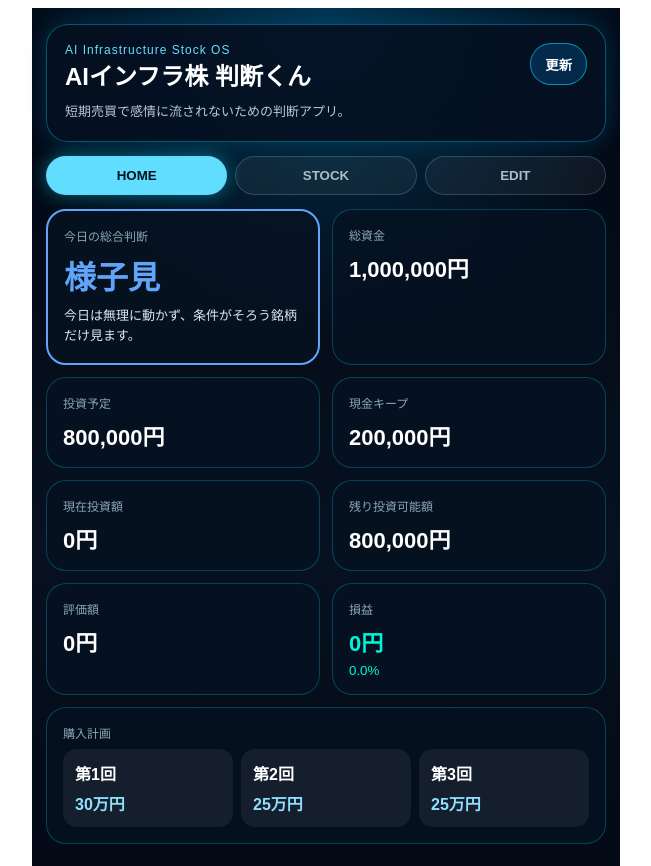
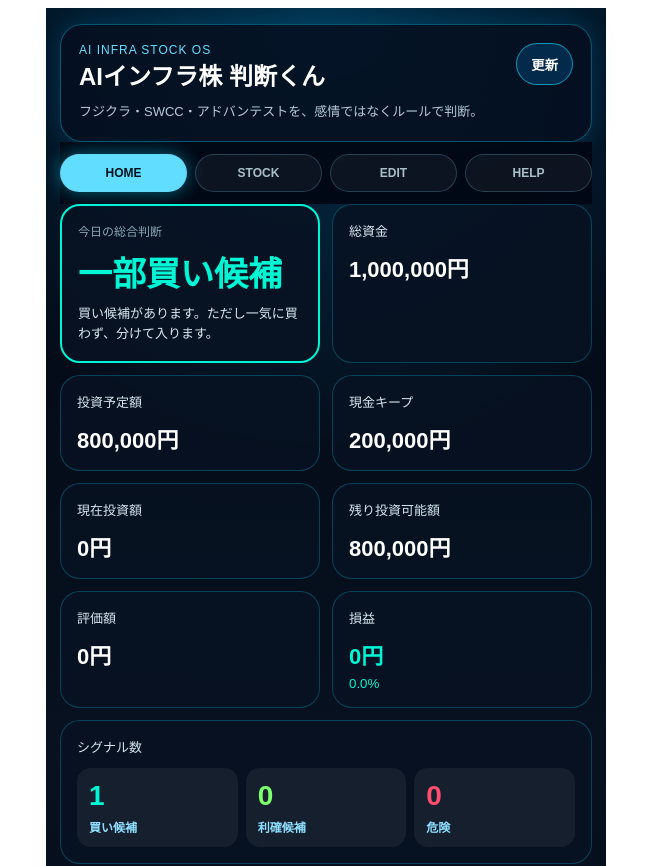
Before and after one commit to Yutarotaniuchi/ai-infra-stock-kun-2, a Next.js app: page / in a window 1280 px wide. Shown: the top 866 px of the page, without its empty margins (314-965 px from the left). Built offline with nearby package versions, Linux system fonts and the light colour scheme.

Commit message:
upgrade full stock judgment app

```diff
--- a/app/page.js
+++ b/app/page.js
@@ -2,51 +2,57 @@
 
 import React, { useEffect, useMemo, useState } from "react"
 
-const STORAGE_KEY = "ai-infra-stock-kun-v1"
+const STORAGE_KEY = "ai_infra_stock_judgment_app_v2"
 
-const STOCKS = [
+const DEFAULT_STOCKS = [
   {
     code: "5803",
     name: "フジクラ",
     theme: "AI通信インフラ・光ファイバー",
-    target: 400000,
-    buyPlan: [150000, 130000, 120000],
+    weight: 50,
+    finalAmount: 400000,
+    plan: [150000, 130000, 120000],
     price: 6500,
     change: -2.4,
     volume: 4300000,
     volumeRate: 1.6,
     per: 22.5,
     ma25: 6200,
+    strength: 92,
   },
   {
     code: "5805",
     name: "SWCC",
     theme: "電線・電力インフラ",
-    target: 240000,
-    buyPlan: [90000, 70000, 80000],
+    weight: 30,
+    finalAmount: 240000,
+    plan: [90000, 70000, 80000],
     price: 8200,
     change: -1.2,
     volume: 680000,
     volumeRate: 1.3,
     per: 18.2,
     ma25: 7900,
+    strength: 82,
   },
   {
     code: "6857",
     name: "アドバンテスト",
     theme: "AI半導体・検査装置",
-    target: 160000,
-    buyPlan: [60000, 50000, 50000],
+    weight: 20,
+    finalAmount: 160000,
+    plan: [60000, 50000, 50000],
     price: 9800,
     change: 3.8,
     volume: 9200000,
     volumeRate: 1.8,
     per: 35.6,
     ma25: 9300,
+    strength: 78,
   },
 ]
 
-const EMPTY_HOLDINGS = {
+const DEFAULT_HOLDINGS = {
   "5803": { amount: "", shares: "", price: "", date: "", memo: "" },
   "5805": { amount: "", shares: "", price: "", date: "", memo: "" },
   "6857": { amount: "", shares: "", price: "", date: "", memo: "" },
@@ -60,80 +66,84 @@ function pct(v) {
   return Number(v || 0).toFixed(1) + "%"
 }
 
-function deviation(price, ma25) {
+function num(v) {
+  return Number(v || 0)
+}
+
+function maDeviation(price, ma25) {
   if (!price || !ma25) return 0
   return ((price - ma25) / ma25) * 100
 }
 
-function profitNow(stock, holding) {
-  const shares = Number(holding.shares || 0)
-  const buyPrice = Number(holding.price || 0)
-  const now = Number(stock.price || 0)
+function getProfit(stock, holding) {
+  const shares = num(holding.shares)
+  const buy = num(holding.price)
+  const now = num(stock.price)
 
-  if (!shares || !buyPrice) {
-    return { value: 0, profit: 0, rate: 0, has: false }
+  if (!shares || !buy) {
+    return { cost: 0, value: 0, profit: 0, rate: 0, has: false }
   }
 
-  const cost = shares * buyPrice
+  const cost = shares * buy
   const value = shares * now
   const profit = value - cost
   const rate = cost ? (profit / cost) * 100 : 0
 
-  return { value, profit, rate, has: true }
+  return { cost, value, profit, rate, has: true }
 }
 
-function judge(stock, holding) {
-  const dev = deviation(stock.price, stock.ma25)
-  const p = profitNow(stock, holding)
+function getStockJudge(stock, holding) {
+  const dev = maDeviation(stock.price, stock.ma25)
+  const p = getProfit(stock, holding)
 
   if (p.has) {
     if (p.rate >= 35) {
       return {
         label: "大きく利確",
-        color: "#ff4d6d",
-        bg: "rgba(255,77,109,.18)",
-        text: "利益がかなり大きいです。欲張らず、守る判断が大切です。",
-        action: "多めに売って利益を確保する候補。",
+        level: "danger",
+        score: 92,
+        reason: "利益がかなり大きいです。ここから欲張りすぎると利益を減らす可能性があります。",
+        action: "多めに売って利益を守る。残す分だけ上昇を狙う。",
       }
     }
 
     if (p.rate >= 25) {
       return {
         label: "半分利確",
-        color: "#ffb703",
-        bg: "rgba(255,183,3,.18)",
-        text: "十分な利益です。半分売ると心が安定します。",
-        action: "半分売って、残りで上昇を狙う。",
+        level: "profit",
+        score: 82,
+        reason: "十分な利益が出ています。半分売ると、勝ちを残しながら次も狙えます。",
+        action: "半分利確。残りはトレンド継続なら保有。",
       }
     }
 
     if (p.rate >= 15) {
       return {
         label: "一部利確",
-        color: "#00f5d4",
-        bg: "rgba(0,245,212,.16)",
-        text: "利益が出ています。少し売って利益を残す場面です。",
-        action: "一部だけ利確する候補。",
+        level: "profit",
+        score: 72,
+        reason: "利益が見えてきました。短期売買では利益を確定することも大切です。",
+        action: "一部だけ売って、利益を現金化する。",
       }
     }
 
     if (p.rate <= -10) {
       return {
         label: "損切り検討",
-        color: "#ff4d6d",
-        bg: "rgba(255,77,109,.18)",
-        text: "損が大きくなっています。放置せず理由を確認します。",
-        action: "買い増しより、まず損切りを考える。",
+        level: "danger",
+        score: 18,
+        reason: "損が大きくなっています。感情で持ち続けると傷が広がる可能性があります。",
+        action: "買った理由が崩れているなら損切り。買い増しはしない。",
       }
     }
 
     if (p.rate <= -8) {
       return {
         label: "警戒",
-        color: "#ffb703",
-        bg: "rgba(255,183,3,.18)",
-        text: "損が広がっています。焦って買い増ししない場面です。",
-        action: "様子見。理由のないナンピンは禁止。",
+        level: "warning",
+        score: 35,
+        reason: "損が広がっています。ここで焦って買い増すのは危険です。",
+        action: "いったん様子見。下げ止まりを確認する。",
       }
     }
   }
@@ -141,9 +151,9 @@ function judge(stock, holding) {
   if (stock.change >= 10 || dev >= 20) {
     return {
       label: "危険",
-      color: "#ff4d6d",
-      bg: "rgba(255,77,109,.18)",
-      text: "上がりすぎの可能性があります。高値づかみに注意です。",
+      level: "danger",
+      score: 20,
+      reason: "短期で上がりすぎています。高値づかみになりやすい場面です。",
       action: "今日は買わない。落ち着くまで待つ。",
     }
   }
@@ -151,20 +161,20 @@ function judge(stock, holding) {
   if (stock.change >= 5 || dev >= 15) {
     return {
       label: "待ち",
-      color: "#60a5fa",
-      bg: "rgba(96,165,250,.15)",
-      text: "短期で上がりすぎています。今買うと高値になりやすいです。",
-      action: "押し目を待つ。",
+      level: "wait",
+      score: 45,
+      reason: "上昇していますが、今から入ると高値になる可能性があります。",
+      action: "押し目を待つ。無理に追いかけない。",
     }
   }
 
   if (stock.change <= -3 && stock.change >= -7 && stock.volumeRate >= 1) {
     return {
       label: "押し目候補",
-      color: "#00f5d4",
-      bg: "rgba(0,245,212,.16)",
-      text: "下げていますが、出来高があります。テーマが残るなら候補です。",
-      action: "買うなら予定金額の一部だけ。",
+      level: "buy",
+      score: 75,
+      reason: "下げていますが、出来高がありテーマも残っています。",
+      action: "買うなら予定額の一部だけ。全力買いは禁止。",
     }
   }
 
@@ -176,47 +186,65 @@ function judge(stock, holding) {
   ) {
     return {
       label: "買い候補",
-      color: "#00f5d4",
-      bg: "rgba(0,245,212,.16)",
-      text: "上がりすぎではなく、出来高もあります。条件は悪くありません。",
-      action: "第1回から少額で入る候補。",
+      level: "buy",
+      score: 80,
+      reason: "上がりすぎではなく、出来高もあります。条件は悪くありません。",
+      action: "第1回分の一部から入る候補。",
     }
   }
 
   return {
     label: "様子見",
-    color: "#94a3b8",
-    bg: "rgba(148,163,184,.14)",
-    text: "強い買い理由も、強い危険サインもまだ弱いです。",
-    action: "無理に動かない。",
+    level: "neutral",
+    score: 55,
+    reason: "強い買い理由も、強い危険サインもまだ弱いです。",
+    action: "無理に動かず、次の更新を待つ。",
   }
 }
 
+function color(level) {
+  if (level === "buy") return "#00f5d4"
+  if (level === "profit") return "#7CFF6B"
+  if (level === "warning") return "#ffb703"
+  if (level === "danger") return "#ff4d6d"
+  if (level === "wait") return "#60a5fa"
+  return "#94a3b8"
+}
+
+function bg(level) {
+  if (level === "buy") return "rgba(0,245,212,.16)"
+  if (level === "profit") return "rgba(124,255,107,.15)"
+  if (level === "warning") return "rgba(255,183,3,.16)"
+  if (level === "danger") return "rgba(255,77,109,.18)"
+  if (level === "wait") return "rgba(96,165,250,.15)"
+  return "rgba(148,163,184,.14)"
+}
+
 export default function Page() {
-  const [holdings, setHoldings] = useState(EMPTY_HOLDINGS)
-  const [stocks, setStocks] = useState(STOCKS)
+  const [stocks, setStocks] = useState(DEFAULT_STOCKS)
+  const [holdings, setHoldings] = useState(DEFAULT_HOLDINGS)
   const [tab, setTab] = useState("home")
+  const [lastUpdate, setLastUpdate] = useState("")
   const [loading, setLoading] = useState(false)
-  const [lastUpdate, setLastUpdate] = useState("")
 
   useEffect(() => {
     const saved = localStorage.getItem(STORAGE_KEY)
-    if (saved) {
-      try {
-        const parsed = JSON.parse(saved)
-        if (parsed.holdings) setHoldings(parsed.holdings)
-        if (parsed.stocks) setStocks(parsed.stocks)
-        if (parsed.lastUpdate) setLastUpdate(parsed.lastUpdate)
-      } catch {}
-    }
+    if (!saved) return
+
+    try {
+      const parsed = JSON.parse(saved)
+      if (parsed.stocks) setStocks(parsed.stocks)
+      if (parsed.holdings) setHoldings(parsed.holdings)
+      if (parsed.lastUpdate) setLastUpdate(parsed.lastUpdate)
+    } catch {}
   }, [])
 
   useEffect(() => {
     localStorage.setItem(
       STORAGE_KEY,
-      JSON.stringify({ holdings, stocks, lastUpdate })
+      JSON.stringify({ stocks, holdings, lastUpdate })
     )
-  }, [holdings, stocks, lastUpdate])
+  }, [stocks, holdings, lastUpdate])
 
   function refresh() {
     setLoading(true)
@@ -225,10 +253,11 @@ export default function Page() {
       setStocks((prev) =>
         prev.map((s) => {
           const move = (Math.random() - 0.5) * 2
-          const price = Math.max(1, Math.round(s.price * (1 + move / 100)))
+          const nextPrice = Math.max(1, Math.round(s.price * (1 + move / 100)))
+
           return {
             ...s,
-            price,
+            price: nextPrice,
             change: Number((s.change + move).toFixed(1)),
             volumeRate: Number(
               Math.max(0.5, s.volumeRate + (Math.random() - 0.5) * 0.3).toFixed(
@@ -238,6 +267,7 @@ export default function Page() {
           }
         })
       )
+
       setLastUpdate(new Date().toLocaleString("ja-JP"))
       setLoading(false)
     }, 500)
@@ -253,36 +283,58 @@ export default function Page() {
     let invested = 0
     let value = 0
     let profit = 0
+    let buyCount = 0
+    let dangerCount = 0
+    let profitSignalCount = 0
 
     stocks.forEach((stock) => {
       const h = holdings[stock.code]
-      const p = profitNow(stock, h)
-      invested += Number(h.price || 0) * Number(h.shares || 0)
+      const p = getProfit(stock, h)
+      const j = getStockJudge(stock, h)
+
+      invested += p.cost
       value += p.value
       profit += p.profit
+
+      if (j.level === "buy") buyCount += 1
+      if (j.level === "danger") dangerCount += 1
+      if (j.level === "profit") profitSignalCount += 1
     })
 
     const remain = Math.max(0, 800000 - invested)
     const rate = invested ? (profit / invested) * 100 : 0
 
-    const danger = stocks.some((s) => judge(s, holdings[s.code]).label === "危険")
-    const buy = stocks.some((s) => judge(s, holdings[s.code]).label.includes("買"))
+    let label = "様子見"
+    let level = "neutral"
+    let text = "今日は無理に動かず、条件がそろう銘柄だけ確認します。"
 
-    let label = "様子見"
-    let color = "#60a5fa"
-    let text = "今日は無理に動かず、条件がそろう銘柄だけ見ます。"
-
-    if (danger) {
+    if (dangerCount > 0) {
       label = "防御優先"
-      color = "#ff4d6d"
-      text = "危険サインがあります。買いより守りです。"
-    } else if (buy) {
+      level = "danger"
+      text = "危険サインがあります。買いより守りを優先します。"
+    } else if (profitSignalCount > 0) {
+      label = "利確確認"
+      level = "profit"
+      text = "利益が出ています。売って利益を残す判断も大切です。"
+    } else if (buyCount > 0) {
       label = "一部買い候補"
-      color = "#00f5d4"
-      text = "買い候補があります。ただし一気に買わない。"
+      level = "buy"
+      text = "買い候補があります。ただし一気に買わず、分けて入ります。"
     }
 
-    return { invested, value, profit, rate, remain, label, color, text }
+    return {
+      invested,
+      value,
+      profit,
+      rate,
+      remain,
+      label,
+      level,
+      text,
+      buyCount,
+      dangerCount,
+      profitSignalCount,
+    }
   }, [stocks, holdings])
 
   function updateHolding(code, key, value) {
@@ -295,16 +347,31 @@ export default function Page() {
     }))
   }
 
+  function updateStock(code, key, value) {
+    setStocks((prev) =>
+      prev.map((s) => (s.code === code ? { ...s, [key]: value } : s))
+    )
+  }
+
+  function resetData() {
+    const ok = window.confirm("保存データを初期化しますか？")
+    if (!ok) return
+    setStocks(DEFAULT_STOCKS)
+    setHoldings(DEFAULT_HOLDINGS)
+    setLastUpdate("")
+  }
+
   return (
     <main className="app">
       <section className="hero">
         <div>
-          <p className="sub">AI Infrastructure Stock OS</p>
+          <p className="sub">AI INFRA STOCK OS</p>
           <h1>AIインフラ株 判断くん</h1>
           <p className="lead">
-            短期売買で感情に流されないための判断アプリ。
+            フジクラ・SWCC・アドバンテストを、感情ではなくルールで判断。
           </p>
         </div>
+
         <button onClick={refresh}>{loading ? "更新中" : "更新"}</button>
       </section>
 
@@ -318,18 +385,21 @@ export default function Page() {
         <button className={tab === "edit" ? "on" : ""} onClick={() => setTab("edit")}>
           EDIT
         </button>
+        <button className={tab === "help" ? "on" : ""} onClick={() => setTab("help")}>
+          HELP
+        </button>
       </nav>
 
       {tab === "home" && (
         <section className="grid">
-          <div className="judgeBox" style={{ borderColor: summary.color }}>
+          <div className="mainJudge" style={{ borderColor: color(summary.level) }}>
             <p>今日の総合判断</p>
-            <h2 style={{ color: summary.color }}>{summary.label}</h2>
+            <h2 style={{ color: color(summary.level) }}>{summary.label}</h2>
             <span>{summary.text}</span>
           </div>
 
           <Card title="総資金" value={yen(1000000)} />
-          <Card title="投資予定" value={yen(800000)} />
+          <Card title="投資予定額" value={yen(800000)} />
           <Card title="現金キープ" value={yen(200000)} />
           <Card title="現在投資額" value={yen(summary.invested)} />
           <Card title="残り投資可能額" value={yen(summary.remain)} />
@@ -337,9 +407,27 @@ export default function Page() {
           <Card
             title="損益"
             value={yen(summary.profit)}
+            sub={pct(summary.rate)}
             color={summary.profit >= 0 ? "#00f5d4" : "#ff4d6d"}
-            sub={pct(summary.rate)}
           />
+
+          <div className="card full">
+            <p className="label">シグナル数</p>
+            <div className="signalGrid">
+              <div>
+                <b style={{ color: "#00f5d4" }}>{summary.buyCount}</b>
+                <span>買い候補</span>
+              </div>
+              <div>
+                <b style={{ color: "#7CFF6B" }}>{summary.profitSignalCount}</b>
+                <span>利確候補</span>
+              </div>
+              <div>
+                <b style={{ color: "#ff4d6d" }}>{summary.dangerCount}</b>
+                <span>危険</span>
+              </div>
+            </div>
+          </div>
 
           <div className="card full">
             <p className="label">購入計画</p>
@@ -359,6 +447,16 @@ export default function Page() {
             </div>
           </div>
 
+          <div className="card full">
+            <p className="label">最終配分</p>
+            {stocks.map((s) => (
+              <div className="row" key={s.code}>
+                <span>{s.name}</span>
+                <b>{yen(s.finalAmount)}</b>
+              </div>
+            ))}
+          </div>
+
           <p className="update">最終更新: {lastUpdate || "未更新"}</p>
         </section>
       )}
@@ -367,20 +465,30 @@ export default function Page() {
         <section className="list">
           {stocks.map((stock) => {
             const h = holdings[stock.code]
-            const j = judge(stock, h)
-            const p = profitNow(stock, h)
-            const dev = deviation(stock.price, stock.ma25)
+            const j = getStockJudge(stock, h)
+            const p = getProfit(stock, h)
+            const dev = maDeviation(stock.price, stock.ma25)
 
             return (
               <article className="stock" key={stock.code}>
-                <div className="top">
+                <div className="stockTop">
                   <div>
                     <p className="code">{stock.code}</p>
                     <h2>{stock.name}</h2>
                     <p className="theme">{stock.theme}</p>
                   </div>
-                  <div className="badge" style={{ color: j.color, background: j.bg }}>
+                  <div className="badge" style={{ color: color(j.level), background: bg(j.level) }}>
                     {j.label}
+                  </div>
+                </div>
+
+                <div className="scoreBox">
+                  <div>
+                    <span>AI SCORE</span>
+                    <b style={{ color: color(j.level) }}>{j.score}</b>
+                  </div>
+                  <div className="bar">
+                    <i style={{ width: j.score + "%", background: color(j.level) }} />
                   </div>
                 </div>
 
@@ -391,7 +499,7 @@ export default function Page() {
                     value={pct(stock.change)}
                     color={stock.change >= 0 ? "#00f5d4" : "#ff4d6d"}
                   />
-                  <Mini title="出来高" value={stock.volume.toLocaleString("ja-JP")} />
+                  <Mini title="出来高" value={num(stock.volume).toLocaleString("ja-JP")} />
                   <Mini title="出来高倍率" value={stock.volumeRate + "倍"} />
                   <Mini title="PER" value={stock.per + "倍"} />
                   <Mini
@@ -403,12 +511,15 @@ export default function Page() {
 
                 <div className="message">
                   <b>理由</b>
-                  <p>{j.text}</p>
+                  <p>{j.reason}</p>
                   <b>次の行動</b>
                   <p>{j.action}</p>
                 </div>
 
                 <div className="metrics">
+                  <Mini title="購入額" value={h.amount ? yen(h.amount) : "-"} />
+                  <Mini title="株数" value={h.shares || "-"} />
+                  <Mini title="取得単価" value={h.price ? yen(h.price) : "-"} />
                   <Mini title="評価額" value={yen(p.value)} />
                   <Mini
                     title="損益額"
@@ -435,6 +546,53 @@ export default function Page() {
             return (
               <div className="card full" key={stock.code}>
                 <h2>{stock.name}</h2>
+
+                <label>
+                  現在値
+                  <input
+                    inputMode="numeric"
+                    value={stock.price}
+                    onChange={(e) => updateStock(stock.code, "price", e.target.value)}
+                  />
+                </label>
+
+                <label>
+                  前日比%
+                  <input
+                    inputMode="decimal"
+                    value={stock.change}
+                    onChange={(e) => updateStock(stock.code, "change", e.target.value)}
+                  />
+                </label>
+
+                <label>
+                  出来高倍率
+                  <input
+                    inputMode="decimal"
+                    value={stock.volumeRate}
+                    onChange={(e) => updateStock(stock.code, "volumeRate", e.target.value)}
+                  />
+                </label>
+
+                <label>
+                  PER
+                  <input
+                    inputMode="decimal"
+                    value={stock.per}
+                    onChange={(e) => updateStock(stock.code, "per", e.target.value)}
+                  />
+                </label>
+
+                <label>
+                  25日線
+                  <input
+                    inputMode="numeric"
+                    value={stock.ma25}
+                    onChange={(e) => updateStock(stock.code, "ma25", e.target.value)}
+                  />
+                </label>
+
+                <hr />
 
                 <label>
                   購入金額
@@ -483,10 +641,47 @@ export default function Page() {
               </div>
             )
           })}
+
+          <button className="reset" onClick={resetData}>
+            保存データを初期化
+          </button>
+        </section>
+      )}
+
+      {tab === "help" && (
+        <section className="list">
+          <div className="card full">
+            <h2>このアプリの考え方</h2>
+            <p>
+              このアプリは、短期売買で感情的にならないための判断表です。
+              上がっているから買う、下がって怖いから売る、を防ぎます。
+            </p>
+          </div>
+
+          <div className="card full">
+            <h2>色の意味</h2>
+            <p style={{ color: "#00f5d4" }}>青緑: 買い候補。ただし少額だけ。</p>
+            <p style={{ color: "#7CFF6B" }}>緑: 利確候補。利益を守る。</p>
+            <p style={{ color: "#60a5fa" }}>青: 待ち。焦らない。</p>
+            <p style={{ color: "#ffb703" }}>黄色: 注意。慎重に見る。</p>
+            <p style={{ color: "#ff4d6d" }}>赤: 危険。買いより防御。</p>
+          </div>
+
+          <div className="card full">
+            <h2>大切なルール</h2>
+            <p>1回で80万円を全部使わない。</p>
+            <p>利益が出たら一部売って守る。</p>
+            <p>損が広がったら買い増しより確認。</p>
+            <p>現金20万円は必ず残す。</p>
+          </div>
         </section>
       )}
 
       <style jsx>{`
+        * {
+          box-sizing: border-box;
+        }
+
         .app {
           min-height: 100vh;
           padding: 16px 14px 90px;
@@ -504,7 +699,7 @@ export default function Page() {
           padding: 18px;
           border: 1px solid rgba(0, 220, 255, .35);
           border-radius: 22px;
-          background: rgba(5, 16, 32, .85);
+          background: rgba(5, 16, 32, .86);
           box-shadow: 0 0 24px rgba(0, 170, 255, .18);
         }
 
@@ -539,18 +734,24 @@ export default function Page() {
         }
 
         .nav {
+          position: sticky;
+          top: 0;
+          z-index: 10;
           display: grid;
-          grid-template-columns: repeat(3, 1fr);
+          grid-template-columns: repeat(4, 1fr);
           gap: 8px;
-          margin: 14px 0;
+          padding: 12px 0;
+          background: rgba(2, 7, 19, .92);
+          backdrop-filter: blur(10px);
         }
 
         .nav button {
           border: 1px solid rgba(120, 190, 220, .25);
           border-radius: 999px;
-          padding: 11px 8px;
+          padding: 11px 6px;
           color: #a9bfca;
           background: rgba(255, 255, 255, .05);
+          font-size: 12px;
           font-weight: 800;
         }
 
@@ -568,30 +769,30 @@ export default function Page() {
 
         .card,
         .stock,
-        .judgeBox {
+        .mainJudge {
           padding: 16px;
           border: 1px solid rgba(0, 220, 255, .25);
           border-radius: 20px;
-          background: rgba(7, 18, 34, .85);
+          background: rgba(7, 18, 34, .86);
         }
 
-        .judgeBox {
+        .mainJudge {
           border-width: 2px;
         }
 
-        .judgeBox p,
+        .mainJudge p,
         .label {
           margin: 0 0 8px;
           color: #8aa6b5;
           font-size: 12px;
         }
 
-        .judgeBox h2 {
+        .mainJudge h2 {
           margin: 0;
-          font-size: 32px;
+          font-size: 34px;
         }
 
-        .judgeBox span {
+        .mainJudge span {
           display: block;
           margin-top: 8px;
           color: #d7e9f0;
@@ -613,23 +814,38 @@ export default function Page() {
           grid-column: 1 / -1;
         }
 
-        .plans {
+        .plans,
+        .signalGrid {
           display: grid;
           grid-template-columns: repeat(3, 1fr);
           gap: 8px;
         }
 
-        .plans div {
+        .plans div,
+        .signalGrid div {
           padding: 12px;
           border-radius: 14px;
           background: rgba(255, 255, 255, .06);
         }
 
-        .plans span {
+        .plans span,
+        .signalGrid span {
           display: block;
           margin-top: 6px;
           color: #8fdfff;
+          font-size: 12px;
           font-weight: bold;
+        }
+
+        .signalGrid b {
+          font-size: 28px;
+        }
+
+        .row {
+          display: flex;
+          justify-content: space-between;
+          padding: 12px 0;
+          border-bottom: 1px solid rgba(255,255,255,.08);
         }
 
         .update {
@@ -638,7 +854,7 @@ export default function Page() {
           font-size: 12px;
         }
 
-        .top {
+        .stockTop {
           display: grid;
           grid-template-columns: 1fr 120px;
           gap: 12px;
@@ -664,6 +880,42 @@ export default function Page() {
           text-align: center;
           font-size: 18px;
           font-weight: 900;
+        }
+
+        .scoreBox {
+          margin-top: 14px;
+          padding: 12px;
+          border-radius: 16px;
+          background: rgba(255,255,255,.05);
+        }
+
+        .scoreBox div:first-child {
+          display: flex;
+          justify-content: space-between;
+          align-items: center;
+        }
+
+        .scoreBox span {
+          color: #8aa6b5;
+          font-size: 12px;
+        }
+
+        .scoreBox b {
+          font-size: 28px;
+        }
+
+        .bar {
+          height: 8px;
+          margin-top: 10px;
+          border-radius: 999px;
+          background: rgba(255,255,255,.1);
+          overflow: hidden;
+        }
+
+        .bar i {
+          display: block;
+          height: 100%;
+          border-radius: 999px;
         }
 
         .metrics {
@@ -698,7 +950,8 @@ export default function Page() {
           background: rgba(0, 0, 0, .2);
         }
 
-        .message p {
+        .message p,
+        .card p {
           color: #d5e6ee;
           font-size: 13px;
           line-height: 1.7;
@@ -726,6 +979,21 @@ export default function Page() {
 
         textarea {
           min-height: 70px;
+        }
+
+        hr {
+          border: none;
+          border-top: 1px solid rgba(255,255,255,.12);
+          margin: 18px 0;
+        }
+
+        .reset {
+          border: 1px solid rgba(255,77,109,.5);
+          border-radius: 16px;
+          padding: 14px;
+          color: #ffdce0;
+          background: rgba(120,0,20,.35);
+          font-weight: 900;
         }
 
         @media (min-width: 620px) {
```
